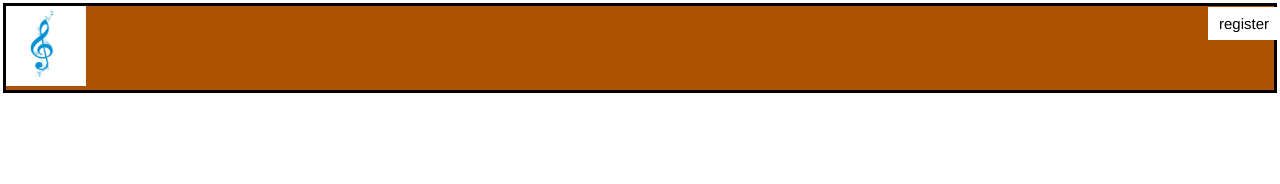
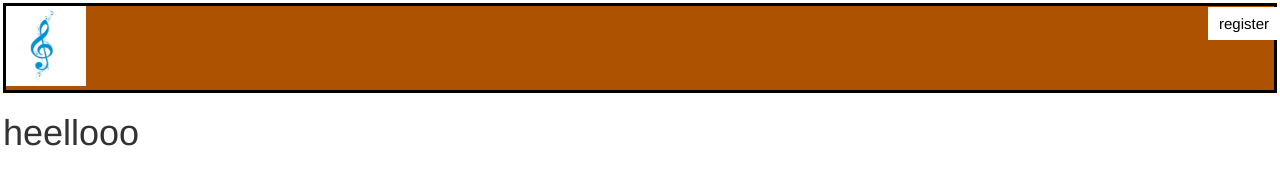
Before and after one commit to vibharani/vibha, a plain HTML site: page App/Index.html in a window 1280 px wide. Drawn offline with nearby package versions, Linux system fonts and the light colour scheme; some packages are replaced by stand-ins of ours; a script that the page names is missing; files whose address does not match are found by name.

Commit message:
this is final commit

```diff
--- a/App/Index.html
+++ b/App/Index.html
@@ -23,13 +23,14 @@
     <link  href="image/">
     <!--<script type="text/javascript" src="angular11.js"></script>-->
 <meta charset="ISO-8859-1">
-<title>music world</title>
+
 <link rel="stylesheet"
 	href="https://maxcdn.bootstrapcdn.com/bootstrap/3.3.7/css/bootstrap.min.css">
 
 </head >
 <body id="part3" >
 <w3-test-directive></w3-test-directive>
+<h1>heellooo</h1>
 			<div ng-view ></div>
 <script src="resultService.js" ></script>
 <!--<script src="loginPage/controller/loginPage.js"></script>-->
```
